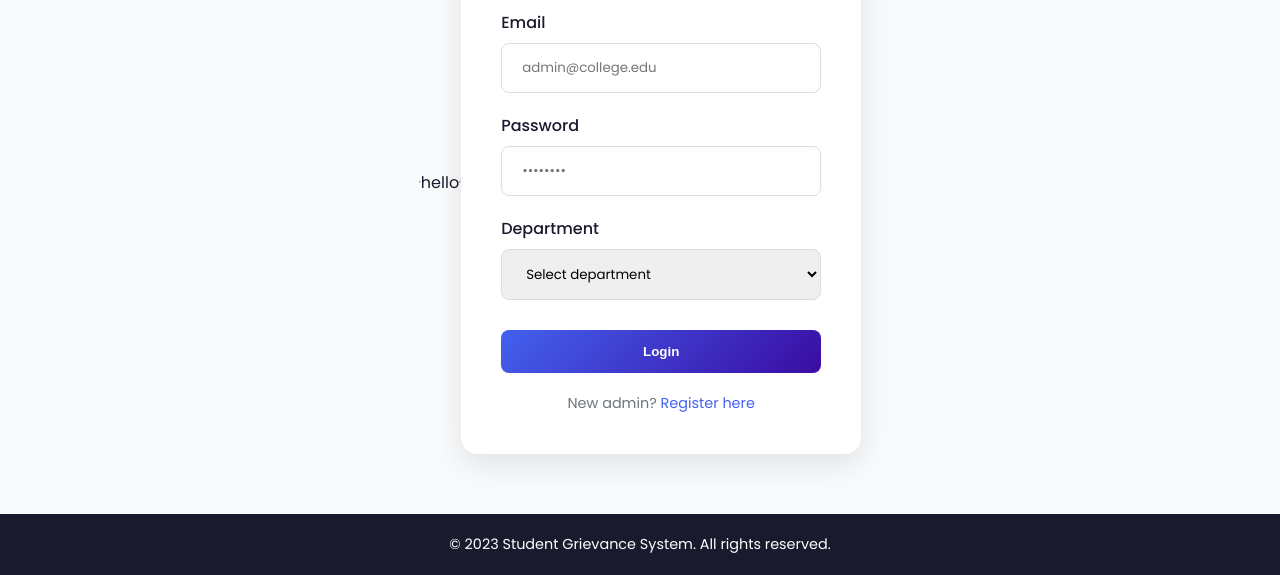
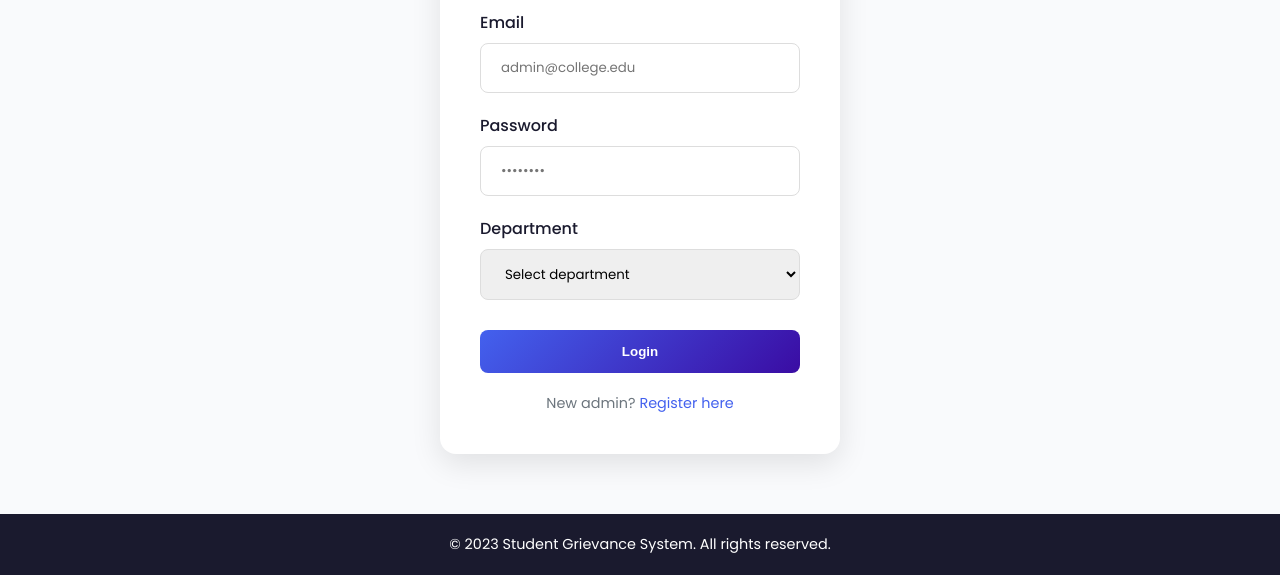
Before and after one commit to sathwikre/Student-Grievance-Portal, a website: page frontend/admin-login.html in a window 1280 px wide. Shown: the part 230-805 px from the top of the page. Drawn offline with nearby package versions, Linux system fonts and the light colour scheme.

Commit message:
Update admin-login.html

```diff
--- a/frontend/admin-login.html
+++ b/frontend/admin-login.html
@@ -61,7 +61,7 @@
         </div>
     </header>
     <main>
-        <hr> hello<hr>
+
         <div class="auth-card">
             <h2><i class="fas fa-user-shield"></i> Admin Login</h2>
             <form id="adminForm">
```
